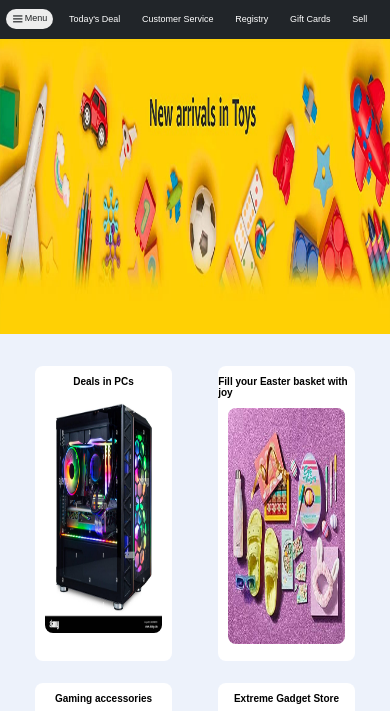
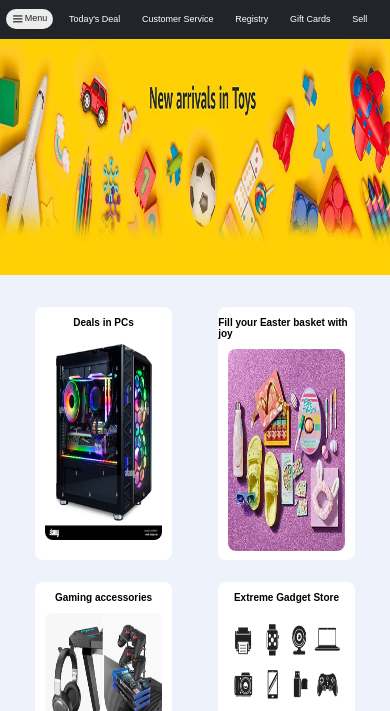
Before and after one commit to kartik17rai/Extreme-shop.github.io, a plain HTML site: page index.html in a window 390 px wide. Shown: the part 71-782 px from the top of the page. Drawn offline with nearby package versions, Linux system fonts and the light colour scheme.

Commit message:
Update style.css

```diff
--- a/style.css
+++ b/style.css
@@ -2161,22 +2161,22 @@ header {
     }
     /* home page  */
     .poster{
-        height: 35vh;
+        height: 28vh;
     }
     .poster .owl-carousel{
-        height: 35vh;
+        height: 28vh;
     }
     .poster .owl-carousel .item{
-        height: 35vh;
+        height: 28vh;
     }
     /* .  */
     .shopping-cards{
         border-radius: 8px;
-        height: 35vh;
+        height: 30vh;
         width: 35vw;
     }
     .card-img img{
-        height: 28vh;
+        height: 24vh;
         width: 30vw;
         border-radius: 8px;
     }
```
